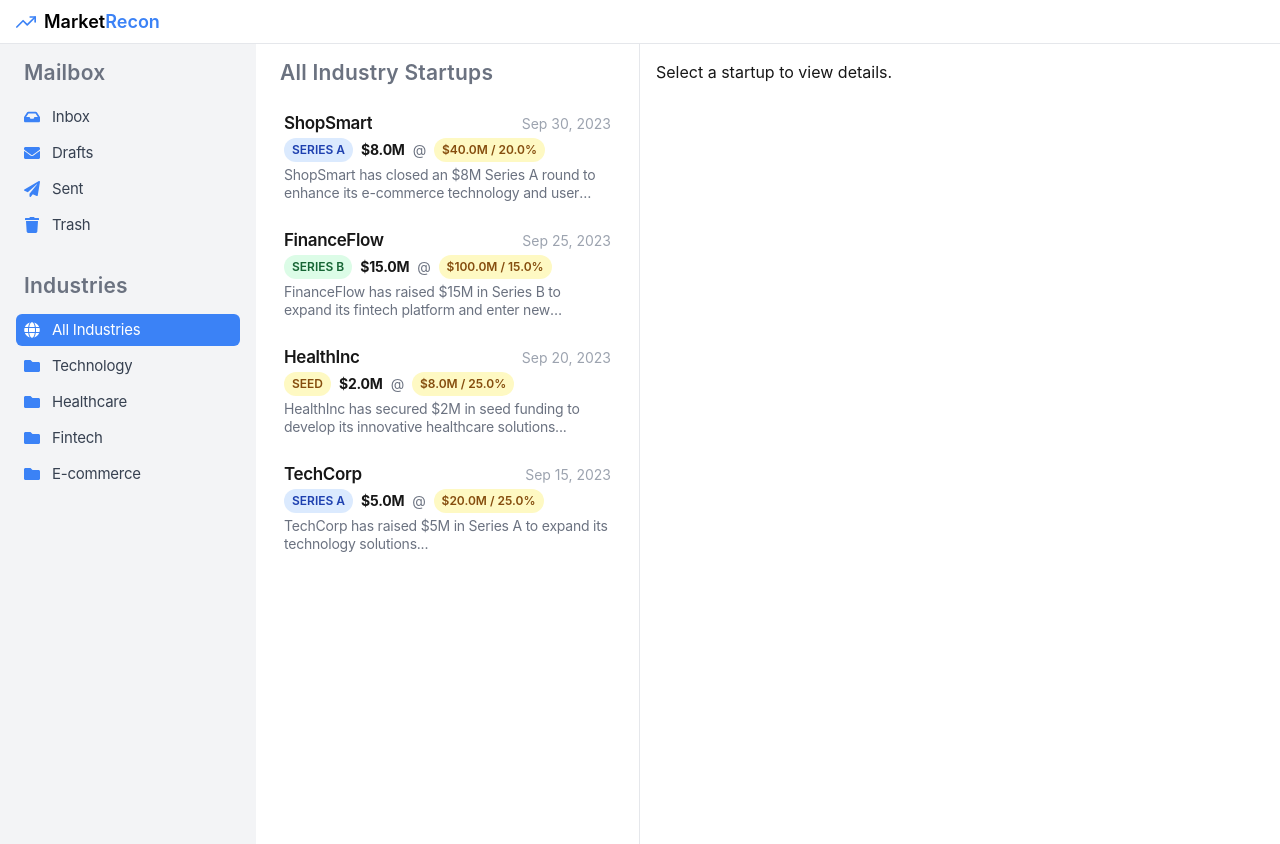
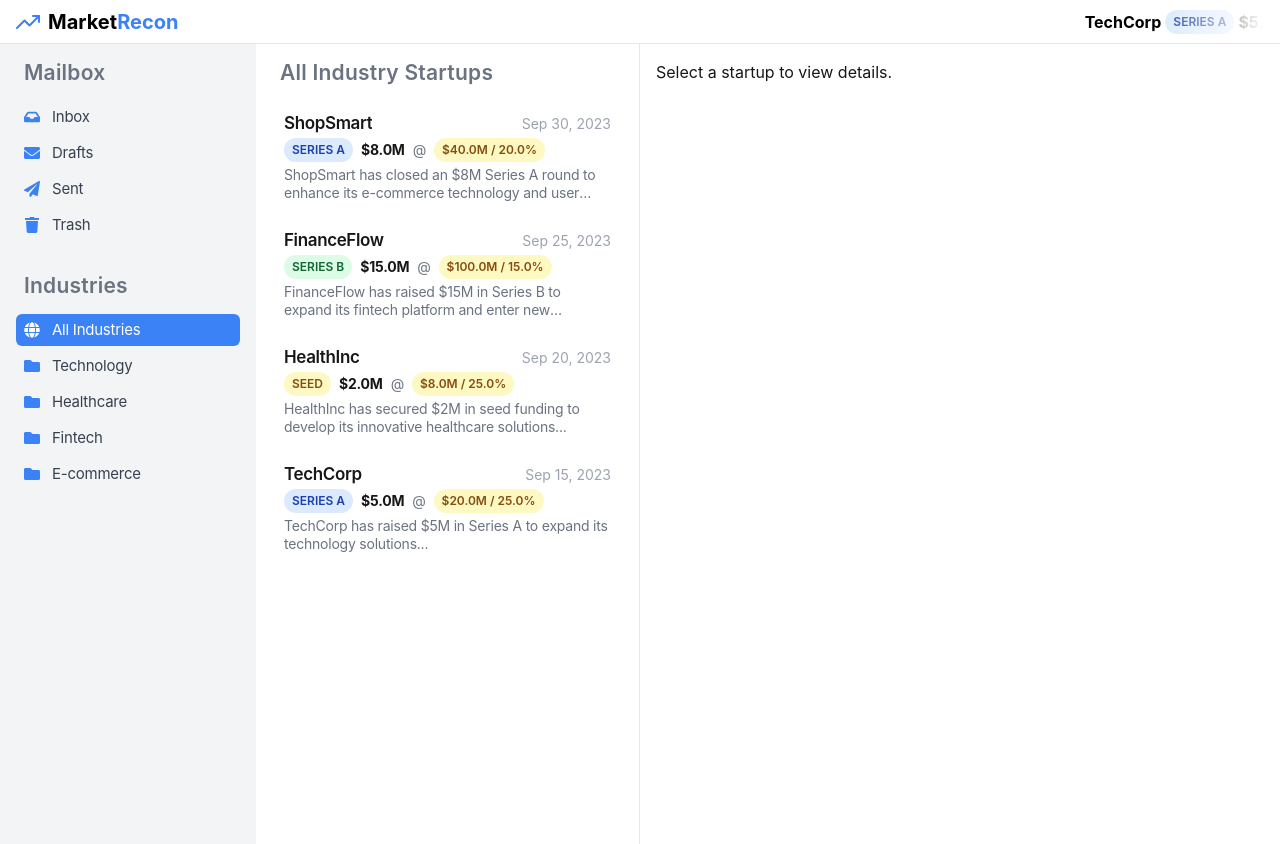
Before and after one commit to buzsh/recon, a Next.js app: page / in a window 1280 px wide. Built offline with nearby package versions, Linux system fonts and the light colour scheme.

Commit message:
feat: TopHeader, title, ticker

```diff
--- a/app/globals.css
+++ b/app/globals.css
@@ -27,3 +27,20 @@ body {
   color: var(--foreground);
   background: var(--background);
 }
+
+@keyframes ticker {
+  0% {
+    transform: translateX(100%);
+  }
+  100% {
+    transform: translateX(-100%);
+  }
+}
+
+.animate-ticker {
+  animation: ticker 60s linear infinite;
+}
+
+.ticker-container {
+  mask-image: linear-gradient(to right, transparent, black 10%, black 90%, transparent);
+}
--- a/app/layout.tsx
+++ b/app/layout.tsx
@@ -1,7 +1,8 @@
 import type { Metadata } from "next";
 import localFont from "next/font/local";
 import "./globals.css";
-import { TrendingUp } from 'react-feather'; // Correct import for react-feather
+import TopHeader from "../components/TopHeader";
+import { startups } from "../data/sampleData";
 
 const geistSans = localFont({
   src: "./fonts/GeistVF.woff",
@@ -19,25 +20,31 @@ export const metadata: Metadata = {
   description: "Market intelligence and startup funding data",
 };
 
+const prepareTickerItems = () => {
+  return startups.map(startup => ({
+    id: startup.id,
+    name: startup.name,
+    latestFundingRound: startup.fundingRounds[0] ? {
+      type: startup.fundingRounds[0].type,
+      amountRaised: startup.fundingRounds[0].amountRaised,
+      valuation: startup.fundingRounds[0].valuation
+    } : undefined
+  })).filter(item => item.latestFundingRound);
+};
+
 export default function RootLayout({
   children,
 }: Readonly<{
   children: React.ReactNode;
 }>) {
+  const tickerItems = prepareTickerItems();
+
   return (
     <html lang="en">
       <body
         className={`${geistSans.variable} ${geistMono.variable} antialiased`}
       >
-        <header className="h-11 bg-white dark:bg-gray-900 border-b border-gray-200 dark:border-gray-700 flex items-center px-4">
-          <div className="flex items-center">
-            <TrendingUp className="w-5 h-5 text-blue-500 dark:text-blue-400 mr-2" />
-            <h1 className="text-lg font-semibold">
-              <span className="text-black dark:text-white">Market</span>
-              <span className="text-blue-500 dark:text-blue-400">Recon</span>
-            </h1>
-          </div>
-        </header>
+        <TopHeader tickerItems={tickerItems} />
         <main className="h-[calc(100vh-44px)]">
           {children}
         </main>
--- /dev/null
+++ b/components/TopHeader.tsx
@@ -0,0 +1,60 @@
+import React from 'react';
+import { TrendingUp } from 'react-feather';
+import FundingRoundPill from './FundingRoundPill';
+import ValuationPill from './ValuationPill';
+import { FundingRoundType } from '../data/types';
+import { formatCurrency } from '../app/utils/formatCurrency';
+
+interface TickerItem {
+  id: number;
+  name: string;
+  latestFundingRound: {
+    type: FundingRoundType;
+    amountRaised: number;
+    valuation?: number;
+  };
+}
+
+interface TopHeaderProps {
+  tickerItems: TickerItem[];
+}
+
+const TopHeader: React.FC<TopHeaderProps> = ({ tickerItems }) => {
+  return (
+    <header className="h-11 bg-white dark:bg-gray-800 border-b border-gray-200 dark:border-gray-700 flex items-center justify-between px-4">
+      <div className="flex items-center">
+        <TrendingUp className="text-blue-500 mr-2" />
+        <h1 className="text-xl font-bold">
+          <span className="text-black dark:text-white">Market</span>
+          <span className="text-blue-500 dark:text-blue-400">Recon</span>
+        </h1>
+      </div>
+      <div className="flex-1 overflow-hidden ml-4 ticker-container">
+        <div className="animate-ticker flex whitespace-nowrap">
+          {tickerItems.map((item, index) => (
+            <React.Fragment key={item.id}>
+              <span className="inline-flex items-center space-x-1 mx-4">
+                <span className="font-bold text-black dark:text-white">{item.name}</span>
+                <FundingRoundPill type={item.latestFundingRound.type} />
+                <span className="font-bold text-black dark:text-white">
+                  {formatCurrency(item.latestFundingRound.amountRaised)}
+                </span>
+                <span className="text-gray-500 dark:text-gray-400">@</span>
+                {item.latestFundingRound.valuation && (
+                  <ValuationPill
+                    valuation={item.latestFundingRound.valuation}
+                    amountRaised={item.latestFundingRound.amountRaised}
+                    fundingRoundType={item.latestFundingRound.type}
+                  />
+                )}
+              </span>
+              {index < tickerItems.length - 1 && <span className="mx-2">•</span>}
+            </React.Fragment>
+          ))}
+        </div>
+      </div>
+    </header>
+  );
+}
+
+export default TopHeader;
```
